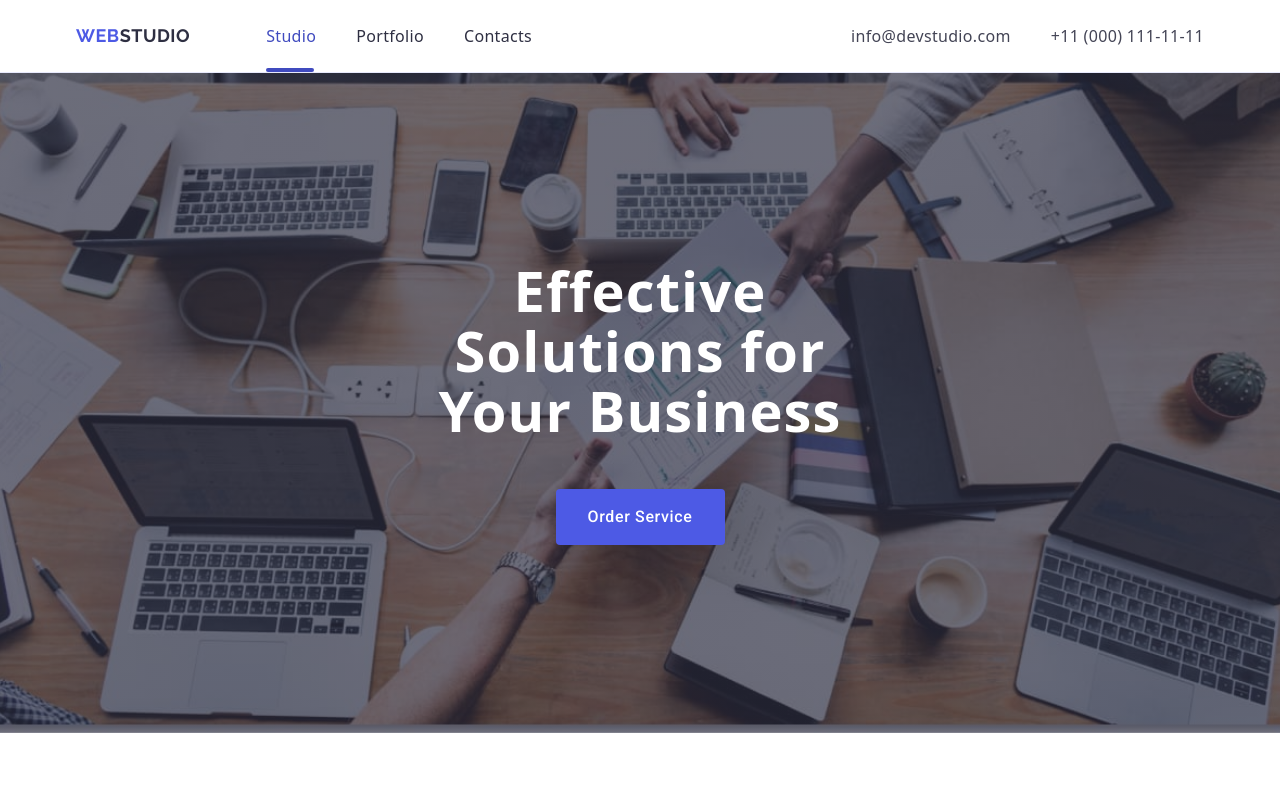
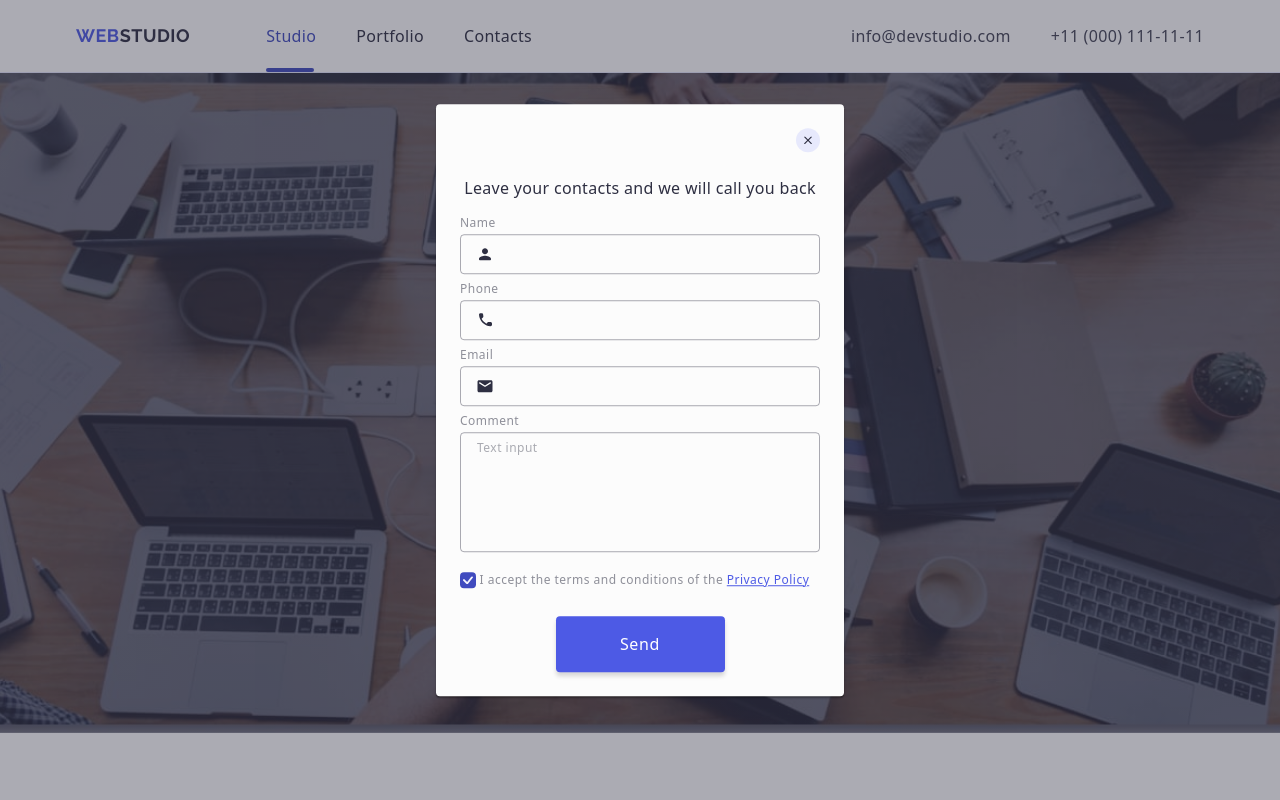
Before and after one commit to Sashakirina/goit-markup-hw-05, a plain HTML site: page index.html in a window 1280 px wide. Shown: the top 800 px of the page. Drawn offline with nearby package versions, Linux system fonts and the light colour scheme.

Commit message:
second changes

```diff
--- a/css/styles.css
+++ b/css/styles.css
@@ -499,7 +499,6 @@ address {
 .subscribtion-wrapper {
   display: flex;
   flex-direction: column;
-  gap: 16px;
   margin-left: auto;
 }
 
@@ -509,6 +508,7 @@ address {
   font-weight: 500;
   line-height: 1.5;
   letter-spacing: 0.02em;
+  margin-bottom: 16px;
 }
 .subscribtion-form {
   display: inline-flex;
@@ -548,7 +548,6 @@ address {
   padding: 8px 24px;
   justify-content: center;
   align-items: center;
-  gap: 16px;
   border-radius: 4px;
   background: #4d5ae5;
   min-width: 165px;
@@ -562,6 +561,7 @@ address {
 }
 .icon-send {
   fill: #ffffff;
+  margin-left: 16px;
 }
 
 /* Backdrop */
@@ -576,6 +576,8 @@ address {
   opacity: 0;
   visibility: hidden;
   pointer-events: none;
+  transition: opacity 250ms cubic-bezier(0.4, 0, 0.2, 1),
+    visibility 250ms cubic-bezier(0.4, 0, 0.2, 1);
 }
 
 .backdrop.is-open {
@@ -588,16 +590,22 @@ address {
   border-radius: 4px;
   background-color: #fcfcfc;
   width: 408px;
-  height: 584px;
-  margin: auto;
+  min-height: 584px;
   display: flex;
   flex-direction: column;
-  padding: 24px;
+  padding: 72px 24px 24px 24px;
+  position: absolute;
+  top: 50%;
+  left: 50%;
+  transform: translate(-50%, -50%) scale(1);
+  box-shadow: 0px 1px 1px rgba(0, 0, 0, 0.14), 0px 1px 3px rgba(0, 0, 0, 0.12),
+    0px 2px 1px rgba(0, 0, 0, 0.2);
+  transition: transform 250ms cubic-bezier(0.4, 0, 0.2, 1);
 }
 
 .backdrop-btn-close {
   background-color: #e7e9fc;
-  border: 1px solid #8e8f99;
+  order: 1px solid rgba(0, 0, 0, 0.1);
   border-radius: 50%;
   width: 24px;
   height: 24px;
@@ -606,10 +614,25 @@ address {
   justify-content: center;
   align-self: flex-end;
   margin-bottom: 24px;
+  position: absolute;
+  top: 24px;
+  right: 24px;
+  transition: background-color 250ms cubic-bezier(0.4, 0, 0.2, 1),
+    border 250ms cubic-bezier(0.4, 0, 0.2, 1);
+}
+.backdrop-btn-close:hover,
+.backdrop-btn-close:focus {
+  background-color: #404bbf;
+  border: none;
 }
 
 .btn-close-icon {
   fill: #2e2f42;
+  transition: fill 250ms cubic-bezier(0.4, 0, 0.2, 1);
+}
+.btn-close-icon:hover,
+.btn-close-icon:focus {
+  fill: #ffffff;
 }
 
 .modal-name {
@@ -625,6 +648,9 @@ address {
 .modal-form {
   display: flex;
   flex-direction: column;
+}
+
+.form-wrapper {
   margin-bottom: 8px;
 }
 
@@ -634,6 +660,7 @@ address {
   line-height: 1.17;
   letter-spacing: 0.04em;
   margin-bottom: 4px;
+  display: block;
 }
 
 .form-field {
@@ -641,11 +668,12 @@ address {
 }
 
 .form-input {
+  background-color: transparent;
   height: 40px;
   width: 100%;
   border-radius: 4px;
   border: 1px solid rgba(46, 47, 66, 0.4);
-  padding-left: 34px;
+  padding-left: 38px;
   outline: transparent;
   transition: border-color 250ms cubic-bezier(0.4, 0, 0.2, 1);
 }
@@ -667,26 +695,27 @@ address {
   fill: #4d5ae5;
 }
 
+.form-wrapper-comment {
+  margin-bottom: 16px;
+}
+
 .form-comment {
   width: 360px;
   height: 120px;
   padding: 8px 16px;
-  margin-bottom: 16px;
   resize: none;
-}
-
-.form-comment::placeholder {
   color: rgba(46, 47, 66, 0.4);
   font-size: 12px;
   line-height: 1.17;
   letter-spacing: 0.04em;
+  background-color: transparent;
+}
+
+.form-comment::placeholder {
+  color: currentColor;
 }
 
 .checkbox-wrapper {
-  color: #8e8f99;
-  font-size: 12px;
-  line-height: 1.17;
-  letter-spacing: 0.04em;
   margin-bottom: 24px;
 }
 
@@ -697,6 +726,13 @@ address {
   display: inline-flex;
   justify-content: center;
   align-items: center;
+}
+
+.input-label {
+  color: #8e8f99;
+  font-size: 12px;
+  line-height: 1.17;
+  letter-spacing: 0.04em;
 }
 
 .form-agreement-checkbox {
@@ -710,16 +746,19 @@ address {
   cursor: pointer;
   user-select: none;
 }
-.input-checkbox:checked + .form-agreement-checkbox {
+.input-checkbox:checked + .input-label > .form-agreement-checkbox {
   background-color: #404bbf;
-  border-color: #404bbf;
+  border: none;
 }
 .form-agreement-icon {
   fill: #f4f4fd;
   opacity: 0;
   transition: opacity 250ms cubic-bezier(0.4, 0, 0.2, 1);
 }
-.input-checkbox:checked + .form-agreement-checkbox > .form-agreement-icon {
+.input-checkbox:checked
+  + .input-label
+  > .form-agreement-checkbox
+  > .form-agreement-icon {
   opacity: 1;
 }
 
--- a/index.html
+++ b/index.html
@@ -516,7 +516,7 @@
               ><input
                 class="subscription-input"
                 type="email"
-                name="user_email_subscription"
+                name="subscription"
                 id="user_email_subscription"
                 placeholder="E-mail"
             /></label>
@@ -532,7 +532,7 @@
       </div>
     </footer>
 
-    <div class="backdrop">
+    <div class="backdrop is-open">
       <div class="modal">
         <button class="backdrop-btn-close" type="button">
           <svg class="btn-close-icon" width="8" height="8">
@@ -542,79 +542,79 @@
         <p class="modal-name">Leave your contacts and we will call you back</p>
 
         <form class="modal-form">
-          <div>
-            <label class="input-label" for="user_name">Name</label>
+          <div class="form-wrapper">
+            <label class="input-label" for="user-name">Name</label>
             <div class="form-field">
               <input
                 class="form-input"
                 type="text"
-                name="user_name"
-                id="user_name"
+                name="user-name"
+                id="user-name"
               />
-              <svg class="icon-form" width="18" height="18">
+              <svg class="icon-form" width="18" height="24">
                 <use href="./images/icons.svg#icon-name"></use>
               </svg>
             </div>
           </div>
 
-          <div>
-            <label class="input-label" for="user_phone">Phone</label>
+          <div class="form-wrapper">
+            <label class="input-label" for="user-phone">Phone</label>
             <div class="form-field">
               <input
                 class="form-input"
                 type="tel"
-                name="user_phone"
-                id="user_phone"
+                name="user-phone"
+                id="user-phone"
               />
-              <svg class="icon-form icon-form-phone" width="18" height="24">
+              <svg class="icon-form" width="18" height="24">
                 <use href="./images/icons.svg#icon-phone"></use>
               </svg>
             </div>
           </div>
 
-          <div>
-            <label class="input-label" for="user_name">Email</label>
+          <div class="form-wrapper">
+            <label class="input-label" for="user-email">Email</label>
             <div class="form-field">
               <input
                 class="form-input"
                 type="email"
-                name="user_name"
-                id="user_name"
+                name="user-email"
+                id="user-email"
               />
-              <svg class="icon-form icon-form-email" width="18" height="24">
+              <svg class="icon-form" width="18" height="24">
                 <use href="./images/icons.svg#icon-email"></use>
               </svg>
             </div>
           </div>
 
-          <div>
-            <label class="input-label" for="user_comment">Comment</label>
+          <div class="form-wrapper-comment">
+            <label class="input-label" for="user-comment">Comment</label>
             <textarea
               class="form-comment form-input"
-              name="user_comment"
-              id="user_comment"
+              name="user-comment"
+              id="user-comment"
               rows="7"
               placeholder="Text input"
             ></textarea>
           </div>
 
           <div class="checkbox-wrapper">
-            <label class="form-agreement">
-              <input
-                class="input-checkbox visually-hidden"
-                type="checkbox"
-                name="agreement"
-                id="agreement"
-                value="false"
-                checked
-              />
+            <input
+              class="input-checkbox visually-hidden"
+              type="checkbox"
+              name="user-privacy"
+              id="user-privacy"
+              value="true"
+              checked
+            />
+            <label class="input-label" for="user-privacy">
               <span class="form-agreement-checkbox">
                 <svg class="form-agreement-icon" width="10" height="8">
                   <use href="./images/icons.svg#icon-checkbox"></use>
                 </svg>
               </span>
               I accept the terms and conditions of the
-              <a class="form-agreement-link" href="">Privacy Policy</a>
+              <a class="form-agreement-link" href=""> Privacy Policy </a>
             </label>
           </div>
           <button class="form-btn" type="submit">Send</button>
```
